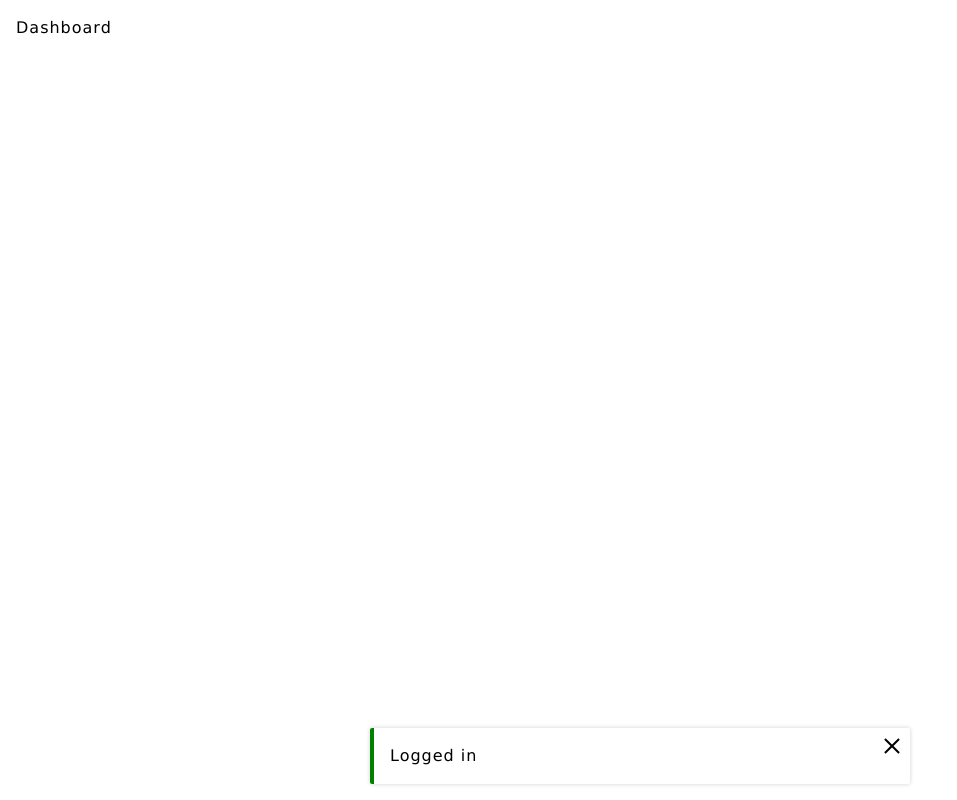
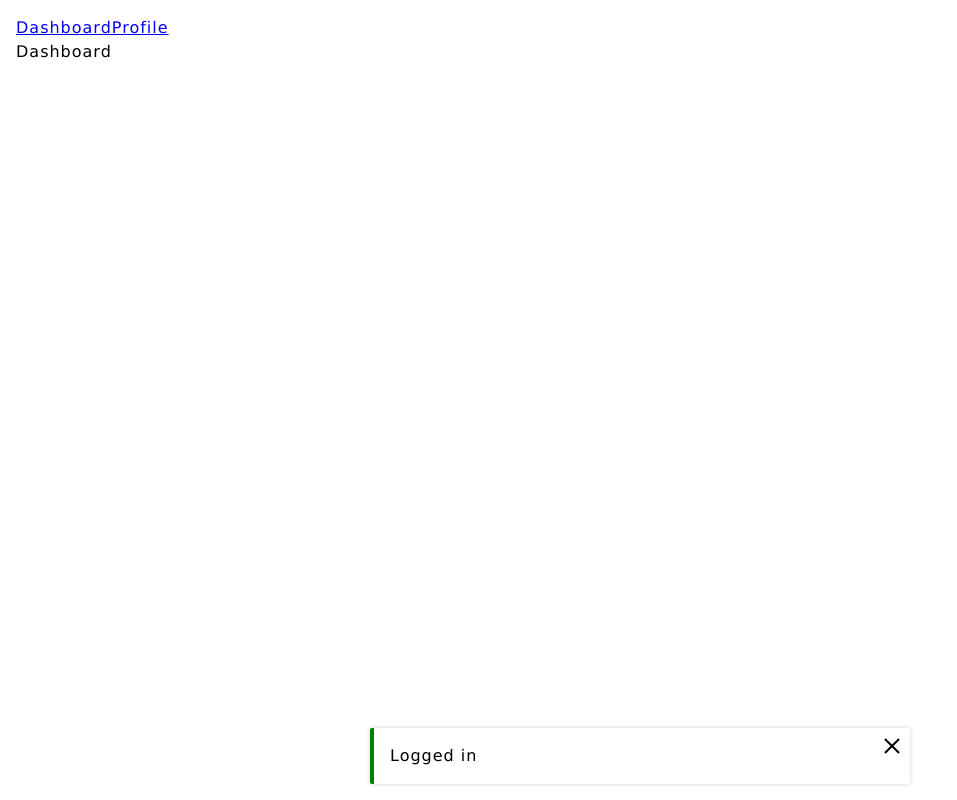
Before and after one commit to Flyingfool95/RDT-server, a React (Vite) app in the folder app/: page /login in a window 1280 px wide. Both pictures are taken after typing "name@example.com", "Sample123" into the empty fields and a click on the input "Login". Shown: the whole page, without its empty margins (0-957 px from the left). Built offline with nearby package versions, Linux system fonts and the light colour scheme.

Commit message:
Adding Profile.tsx - Adding AppNavigation HOC - Wrapping AppNavigation around protected routes

```diff
--- a/app/src/App.tsx
+++ b/app/src/App.tsx
@@ -6,8 +6,10 @@ import RouteGuard from "./features/auth/components/RouteGuard";
 import NotificationList from "./features/notifications/components/NotificationList";
 
 import Login from "./routes/auth/Login";
+import AppNavigation from "./features/app-navigation/components/AppNavigation";
 
 const Dashboard = lazy(() => import("./routes/protected/Dashboard"));
+const Profile = lazy(() => import("./routes/protected/Profile"));
 
 function App() {
     return (
@@ -20,7 +22,10 @@ function App() {
 
                 {/* Protected Routes */}
                 <Route element={<RouteGuard isProtected={true} />}>
-                    <Route path="/" element={<Dashboard />} />
+                    <Route element={<AppNavigation />}>
+                        <Route path="/" element={<Dashboard />} />
+                        <Route path="/profile" element={<Profile />} />
+                    </Route>
                 </Route>
             </Routes>
             <NotificationList />
--- /dev/null
+++ b/app/src/features/app-navigation/components/AppNavigation.tsx
@@ -0,0 +1,13 @@
+import { NavLink, Outlet } from "react-router-dom";
+
+export default function AppNavigation() {
+    return (
+        <>
+            <nav>
+                <NavLink to={"/"}>Dashboard</NavLink>
+                <NavLink to={"/profile"}>Profile</NavLink>
+            </nav>
+            <Outlet />
+        </>
+    );
+}
--- /dev/null
+++ b/app/src/routes/protected/Profile.tsx
@@ -0,0 +1,3 @@
+export default function Profile() {
+    return <div>Profile</div>;
+}
```
